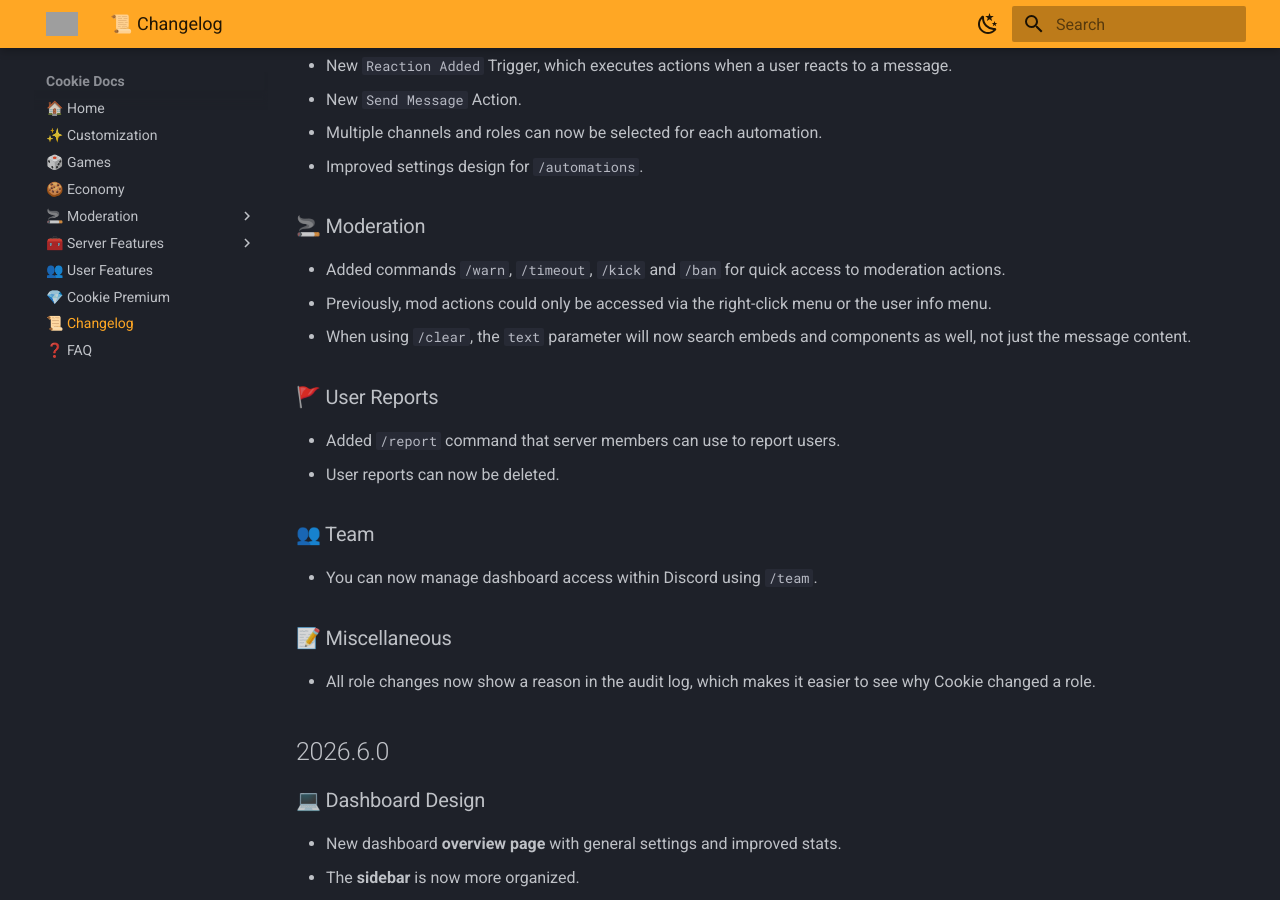
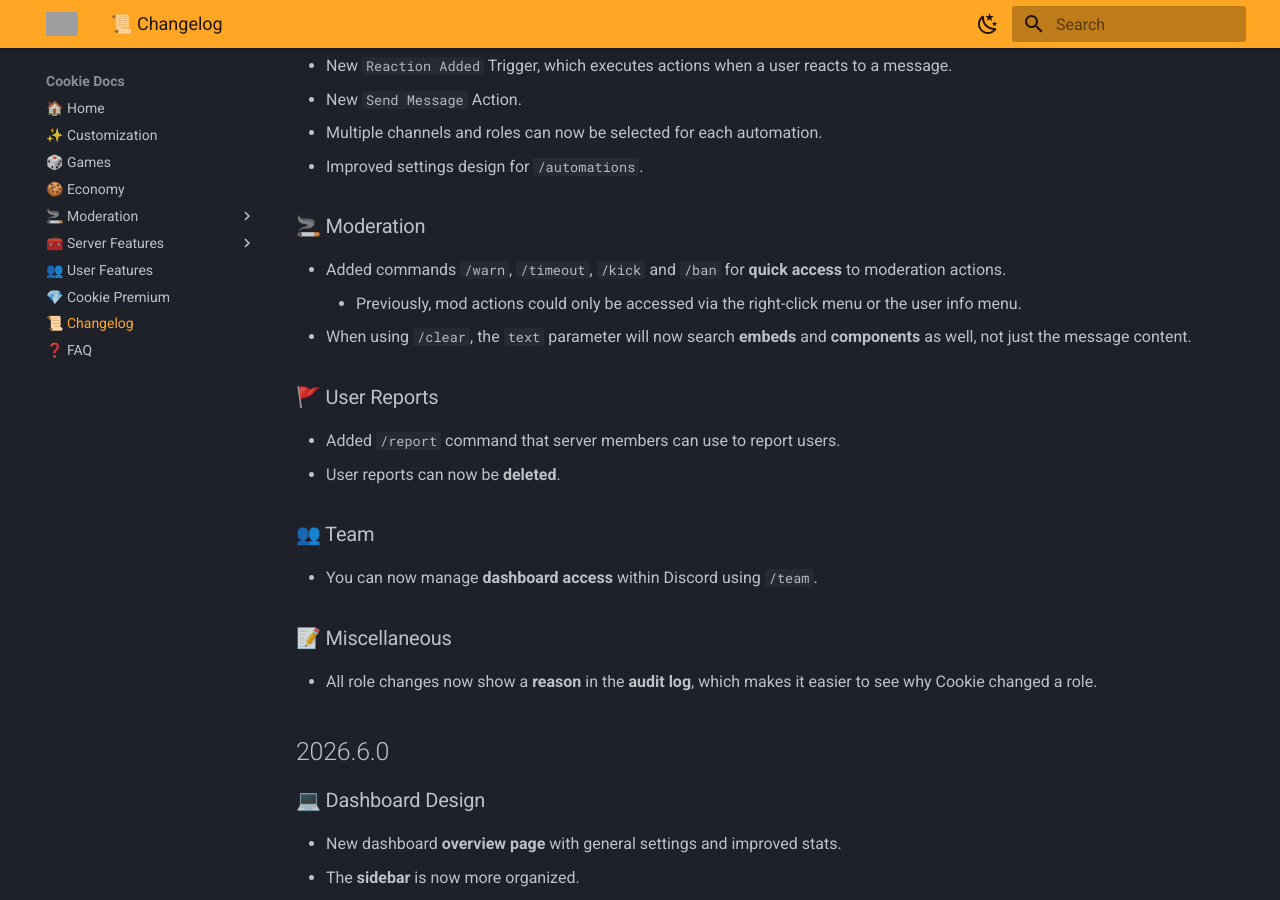
Before and after one commit to CookieAppTeam/docs, an MkDocs documentation site: the page built from docs/changelog.md, in a window 1280 px wide and 900 px high, scrolled down 393 px. Built offline with MkDocs 1.6.1 and Material for MkDocs 9.7.7, drawn with Linux system fonts in a browser that asks for light colours; grey boxes are pictures that could not be loaded.

Commit message:
formatting

```diff
--- a/docs/changelog.md
+++ b/docs/changelog.md
@@ -20,19 +20,19 @@ Here you can find new features and improvements in each version of Cookie.
 - Improved settings design for `/automations`.
 
 ### 🚬 Moderation
-- Added commands `/warn`, `/timeout`, `/kick` and `/ban` for quick access to moderation actions.
-- Previously, mod actions could only be accessed via the right-click menu or the user info menu.
-- When using `/clear`, the `text` parameter will now search embeds and components as well, not just the message content.
+- Added commands `/warn`, `/timeout`, `/kick` and `/ban` for **quick access** to moderation actions.
+    - Previously, mod actions could only be accessed via the right-click menu or the user info menu.
+- When using `/clear`, the `text` parameter will now search **embeds** and **components** as well, not just the message content.
 
 ### 🚩 User Reports
 - Added `/report` command that server members can use to report users.
-- User reports can now be deleted.
+- User reports can now be **deleted**.
 
 ### 👥 Team
-- You can now manage dashboard access within Discord using `/team`.
+- You can now manage **dashboard access** within Discord using `/team`.
 
 ### 📝 Miscellaneous
-- All role changes now show a reason in the audit log, which makes it easier to see why Cookie changed a role.
+- All role changes now show a **reason** in the **audit log**, which makes it easier to see why Cookie changed a role.
 
 
 ## 2026.6.0
```
